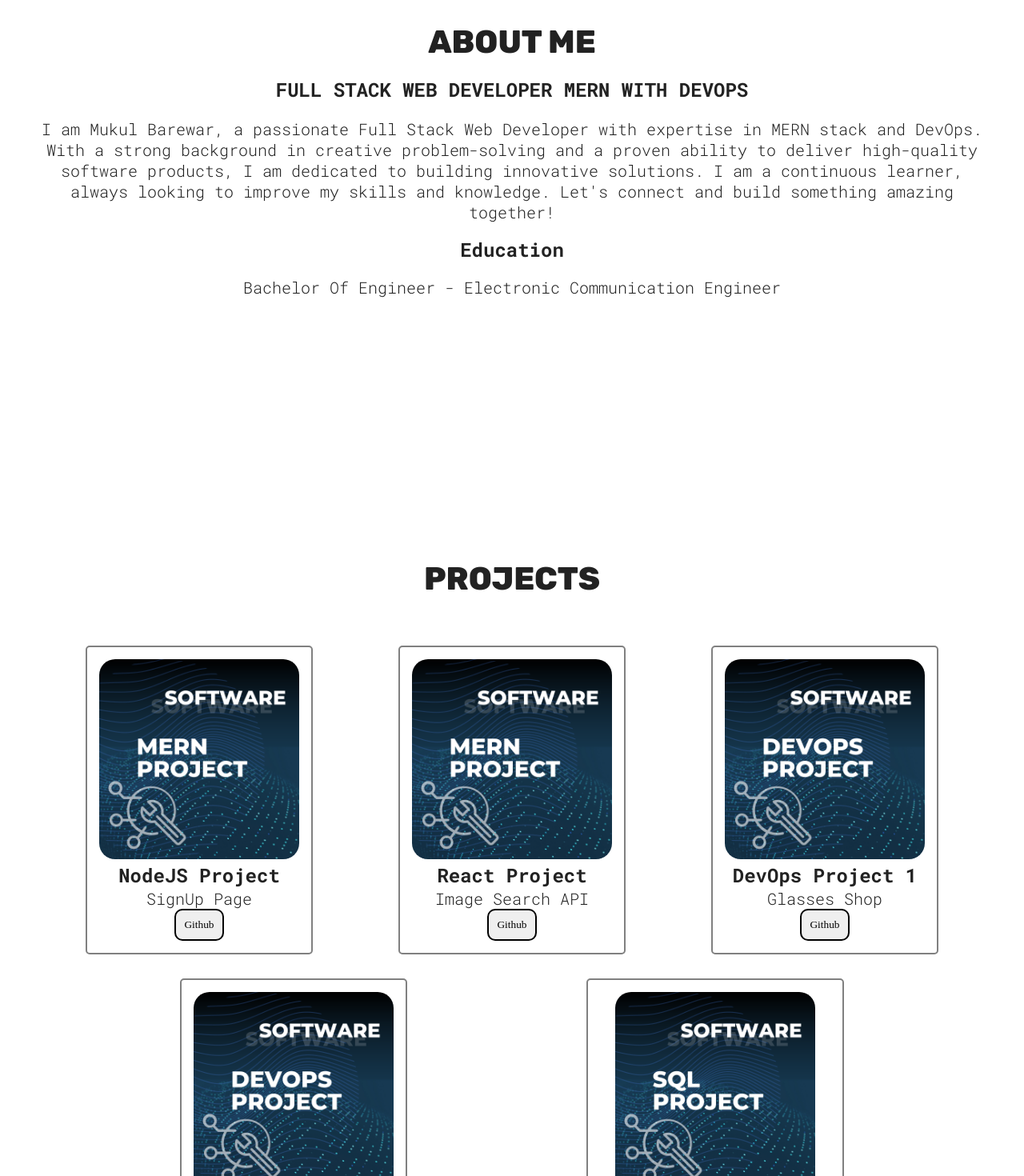
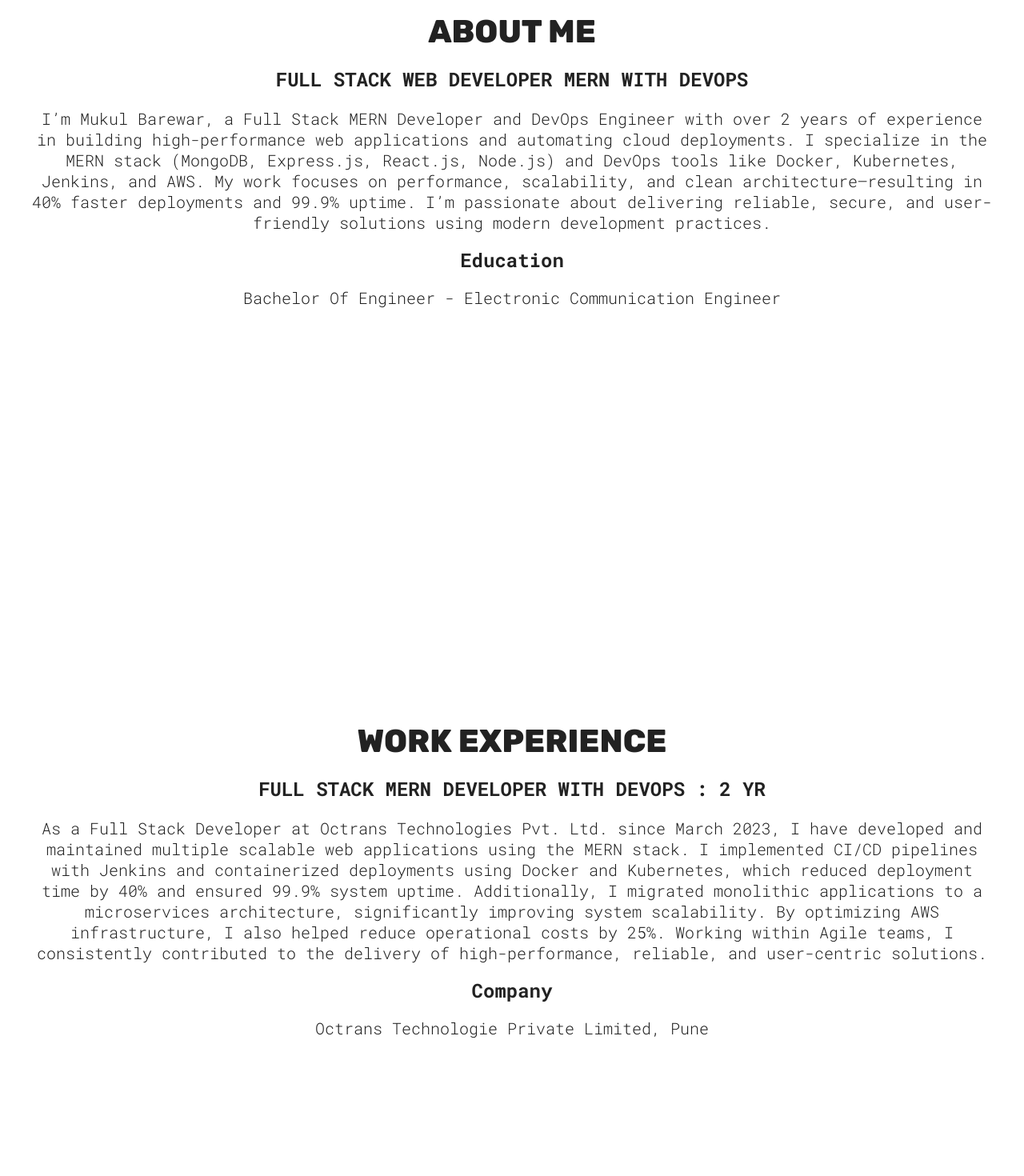
Before and after one commit to mukulbarewar/mukulportfolio, a React (Vite) app: page / in a window 1280 px wide. Shown: the part 1100-2570 px from the top of the page at 80% size. Built offline with nearby package versions, Linux system fonts and the light colour scheme.

Commit message:
Commit with new resume

```diff
--- a/src/App.jsx
+++ b/src/App.jsx
@@ -1,6 +1,7 @@
 import './App.css';
 import About from './sections/About/About';
 import Contact from './sections/Contact/Contact';
+import Experience from './sections/Experience/Experience';
 import Footer from './sections/Footer/Footer';
 import Hero from './sections/Hero/Hero';
 import Projects from './sections/Projects/Projects';
@@ -11,6 +12,7 @@ function App() {
     <>
       <Hero />
       <About />
+      <Experience/>
       <Projects />
       <Skills />
       <Contact />
--- a/src/common/ProjectCard.jsx
+++ b/src/common/ProjectCard.jsx
@@ -1,4 +1,4 @@
-import React from "react";
+// import React from "react";
 
 function ProjectCard({ src, link, h3, p }) {
   return (
@@ -7,6 +7,7 @@ function ProjectCard({ src, link, h3, p }) {
         border: "2px solid grey",
         padding: "15px",
         borderRadius: "5px",
+        // overflow: "hidden",
       }}
     >
       <a href={link} target="_blank">
--- a/src/sections/About/About.jsx
+++ b/src/sections/About/About.jsx
@@ -9,13 +9,15 @@ function About() {
         <h2>Full Stack Web Developer MERN With DevOps</h2>
         <div>
           <p className={styles.description}>
-            I am Mukul Barewar, a passionate Full Stack Web Developer with
-            expertise in MERN stack and DevOps. With a strong background in
-            creative problem-solving and a proven ability to deliver
-            high-quality software products, I am dedicated to building innovative
-            solutions. I am a continuous learner, always looking to improve my
-            skills and knowledge. Let&apos;s connect and build something amazing
-            together!
+            I’m Mukul Barewar, a Full Stack MERN Developer and DevOps Engineer
+            with over 2 years of experience in building high-performance web
+            applications and automating cloud deployments. I specialize in the
+            MERN stack (MongoDB, Express.js, React.js, Node.js) and DevOps tools
+            like Docker, Kubernetes, Jenkins, and AWS. My work focuses on
+            performance, scalability, and clean architecture—resulting in 40%
+            faster deployments and 99.9% uptime. I’m passionate about delivering
+            reliable, secure, and user-friendly solutions using modern
+            development practices.
           </p>
           <br />
           <div style={{ border: "1px", color: "white" }}>
--- /dev/null
+++ b/src/sections/Experience/Experience.jsx
@@ -0,0 +1,36 @@
+// import React from "react";
+import styles from "./ExperienceStyles.module.css";
+
+const Experience = () => {
+  return (
+    <section className={styles.container}>
+      <div className={styles.info}>
+        <h1>Work Experience</h1>
+        <h2>Full Stack MERN Developer With DevOps : 2 Yr</h2>
+        <div>
+          <p className={styles.description}>
+            As a Full Stack Developer at Octrans Technologies Pvt. Ltd. since
+            March 2023, I have developed and maintained multiple scalable web
+            applications using the MERN stack. I implemented CI/CD pipelines
+            with Jenkins and containerized deployments using Docker and
+            Kubernetes, which reduced deployment time by 40% and ensured 99.9%
+            system uptime. Additionally, I migrated monolithic applications to a
+            microservices architecture, significantly improving system
+            scalability. By optimizing AWS infrastructure, I also helped reduce
+            operational costs by 25%. Working within Agile teams, I consistently
+            contributed to the delivery of high-performance, reliable, and
+            user-centric solutions.
+          </p>
+          <br />
+          <div style={{ border: "1px", color: "white" }}>
+            <h3>Company</h3>
+            <br />
+            <p>Octrans Technologie Private Limited, Pune</p>
+          </div>
+        </div>
+      </div>
+    </section>
+  );
+};
+
+export default Experience;
--- /dev/null
+++ b/src/sections/Experience/ExperienceStyles.module.css
@@ -0,0 +1,100 @@
+.container {
+  display: flex;
+  flex-direction: column;
+  justify-content: center;
+  gap: 20px;
+  text-align: center;
+  height: 100dvh;
+  min-height: 500px;
+
+  .hero {
+    max-width: 200px;
+  }
+
+  span {
+    display: flex;
+    gap: 25px;
+    justify-content: center;
+
+    a {
+      margin: 0;
+
+      img {
+        width: 30px;
+      }
+    }
+  }
+
+  a {
+    width: fit-content;
+    align-self: center;
+  }
+
+  button {
+    background-color: var(--btn-color);
+    color: var(--btn-text-color);
+    border: none;
+    border-radius: 20px;
+    width: 126px;
+    height: 50px;
+    font-size: 20px;
+    font-weight: bold;
+    box-shadow: 0 4px 4px rgba(0, 0, 0, 0.25);
+    transition: box-shadow 200ms ease-in-out, transform 200ms ease-in-out;
+  }
+
+  button:hover {
+    transform: scale(1.05);
+  }
+
+  button:active {
+    transform: translateY(2px);
+    box-shadow: 0 2px 2px rgba(0, 0, 0, 0.25);
+  }
+}
+
+.colorModeContainer {
+  position: relative;
+}
+
+.colorMode {
+  position: absolute;
+  right: 0;
+  width: 25px;
+}
+
+.colorMode:hover {
+  cursor: pointer;
+}
+
+.description {
+  max-width: 100ch;
+}
+
+.info {
+  display: flex;
+  flex-direction: column;
+  gap: 20px;
+}
+
+@media (width >= 800px) {
+  .container {
+    flex-direction: row-reverse;
+    align-items: center;
+    justify-content: space-evenly;
+
+    .hero {
+      max-width: 350px;
+      width: 350px;
+    }
+  }
+}
+
+@media (width >= 1400px) {
+  .container {
+    .hero {
+      max-width: 400px;
+      width: 400px;
+    }
+  }
+}
--- a/src/sections/Footer/Footer.jsx
+++ b/src/sections/Footer/Footer.jsx
@@ -10,7 +10,7 @@ function Footer() {
       </div>
       <br />
       <p>
-        &copy; 2024 Mukul Barewar. <br />
+        &copy; 2025 Mukul Barewar. <br />
         All rights reserved.
       </p>
     </section>
--- a/src/sections/Hero/Hero.jsx
+++ b/src/sections/Hero/Hero.jsx
@@ -10,7 +10,7 @@ import githubLight from "../../assets/github-light.svg";
 import githubDark from "../../assets/github-dark.svg";
 import linkedinLight from "../../assets/linkedin-light.svg";
 import linkedinDark from "../../assets/linkedin-dark.svg";
-import CV from "../../assets/cv.pdf";
+import CV from "../../assets/Mukul_Barewar_2yrs_MERN_DevOps_Resume.pdf";
 import { useTheme } from "../../common/ThemeContext";
 
 function Hero() {
@@ -29,7 +29,10 @@ function Hero() {
           src={heroImg}
           className={styles.hero}
           alt="Profile picture of Harris Johnsen"
-          style={{borderRadius:"50%", boxShadow: "0px 0px 10px rgba(0, 0, 0, 0.5)"}}
+          style={{
+            borderRadius: "50%",
+            boxShadow: "0px 0px 10px rgba(0, 0, 0, 0.5)",
+          }}
         />
 
         <img
--- a/src/sections/Projects/Projects.jsx
+++ b/src/sections/Projects/Projects.jsx
@@ -1,11 +1,11 @@
-import styles from './ProjectsStyles.module.css';
+import styles from "./ProjectsStyles.module.css";
 // import viberr from '../../assets/viberr.png';
-import software from '../../assets/software.png';
+import software from "../../assets/software.png";
 
-import devops from '../../assets/devops.png';
-import sql from '../../assets/sql.png';
+import devops from "../../assets/devops.png";
+import sql from "../../assets/sql.png";
 // import fitLift from '../../assets/fitlift.png';
-import ProjectCard from '../../common/ProjectCard';
+import ProjectCard from "../../common/ProjectCard";
 
 function Projects() {
   return (
@@ -26,21 +26,22 @@ function Projects() {
         />
         <ProjectCard
           src={devops}
-          link="https://github.com/Ade-mir/company-landing-page-2"
+          link="https://github.com/mukulbarewar/devops-project.git"
           h3="DevOps Project 1"
-          p="Glasses Shop"
+          p="DevOps Lifecycle Automation"
         />
         <ProjectCard
           src={devops}
-          link="https://github.com/Ade-mir/company-landing-page-2"
+          link="https://github.com/mukulbarewar/devops-project.git"
           h3="DevOps Project 2"
-          p="Fitness App"
-        /> <ProjectCard
-        src={sql}
-        link="https://github.com/mukulbarewar/SQL-Project"
-        h3="SQL Project"
-        p="SQL Project & Assignment"
-      />
+          p="Scalable Deployment Pipeline"
+        />
+        <ProjectCard
+          src={sql}
+          link="https://github.com/mukulbarewar/SQL-Project.git"
+          h3="SQL Project"
+          p="SQL Project & Assignment"
+        />
       </div>
     </section>
   );
```
Also changed, not shown: 2 other files (tests, documents, lock files or other folders).
